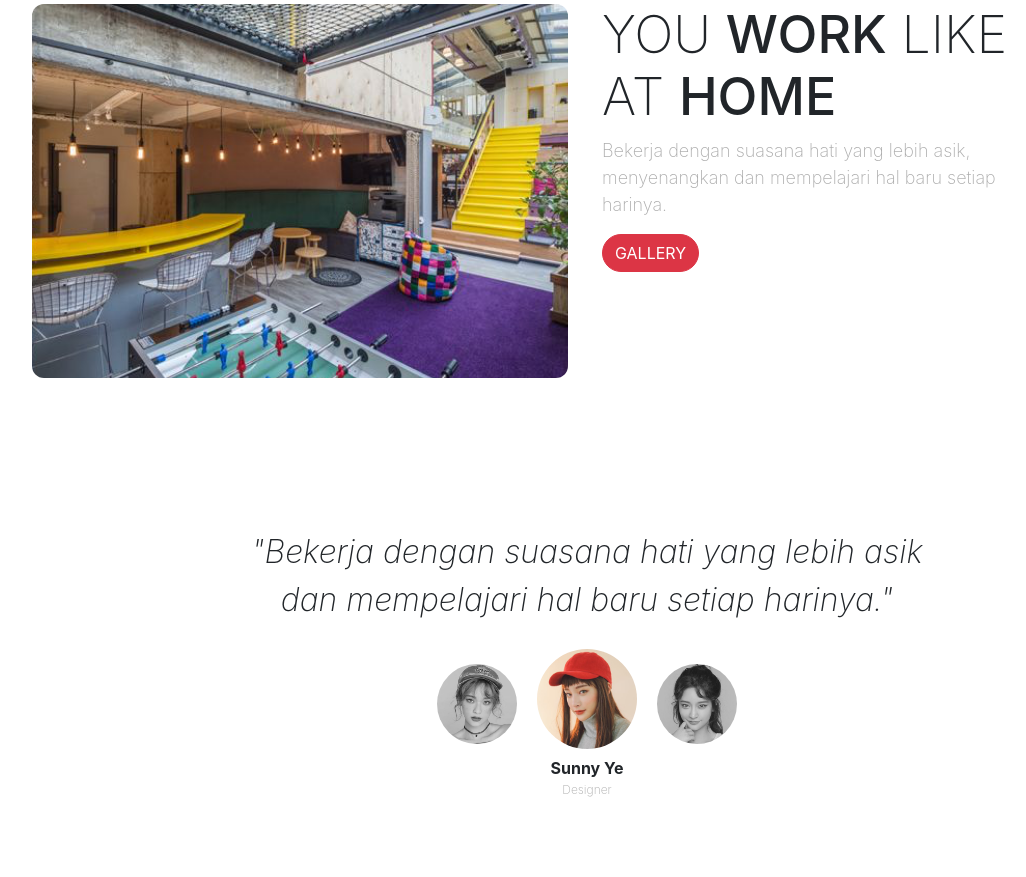
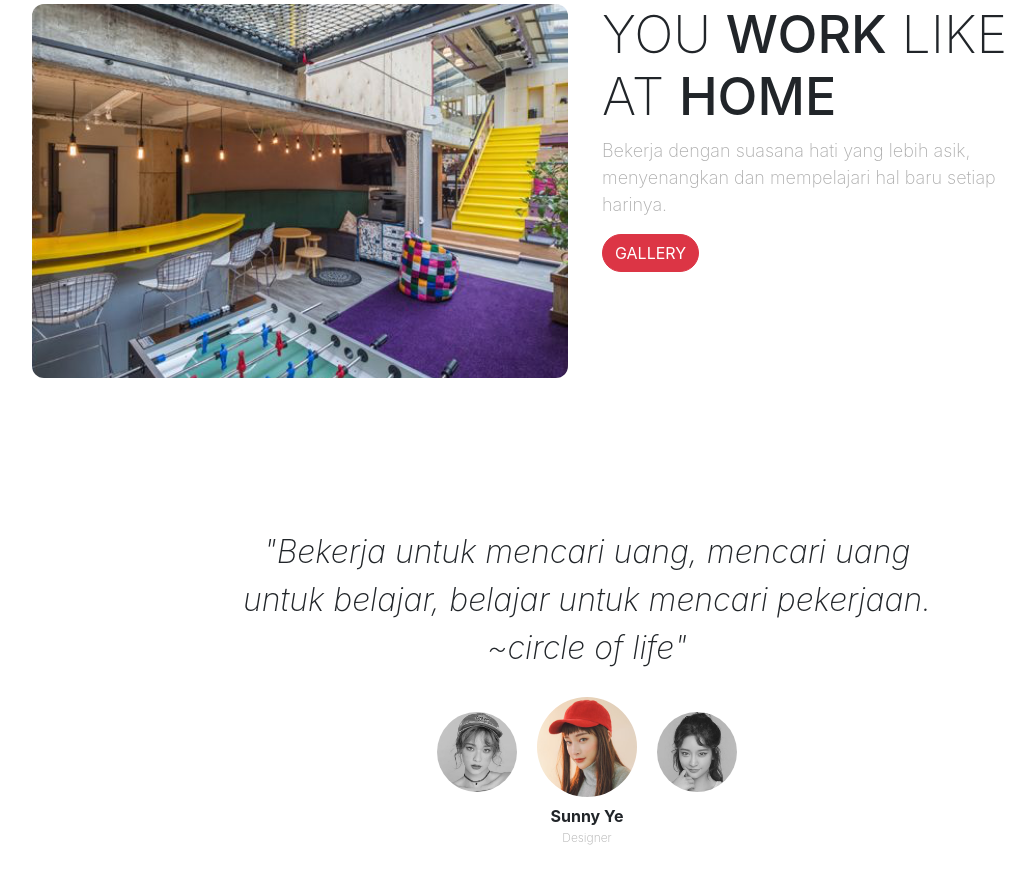
Before and after one commit to sayangmu/landing-page-simple, a plain HTML site: page index.html in a window 1280 px wide. Shown: the part 834-1711 px from the top of the page, without its empty margins (53-1079 px from the left). Before the commit the page ends 1663 px from the top, so only its background shows below. Drawn offline with nearby package versions, Linux system fonts and the light colour scheme; a web font is replaced by a local one.

Commit message:
Mengubah isi testimonial

```diff
--- a/index.html
+++ b/index.html
@@ -98,7 +98,8 @@
     <section class="testimonial">
       <div class="row justify-content-center">
         <div class="col-lg-8">
-          <p>"Bekerja dengan suasana hati yang lebih asik dan mempelajari hal baru setiap harinya."</p>
+          <p>"Bekerja untuk mencari uang, mencari uang untuk belajar, belajar untuk mencari pekerjaan.
+            ~circle of life"</p>
         </div>
       </div>
       <div class="row justify-content-center">
```
